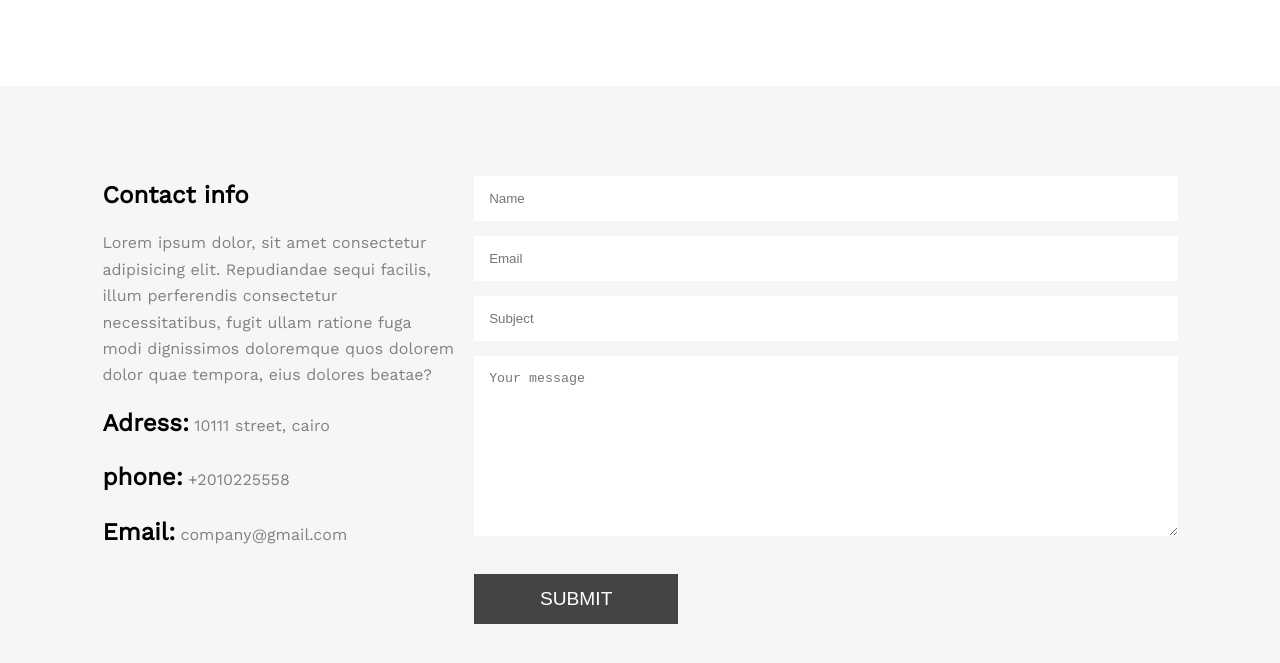
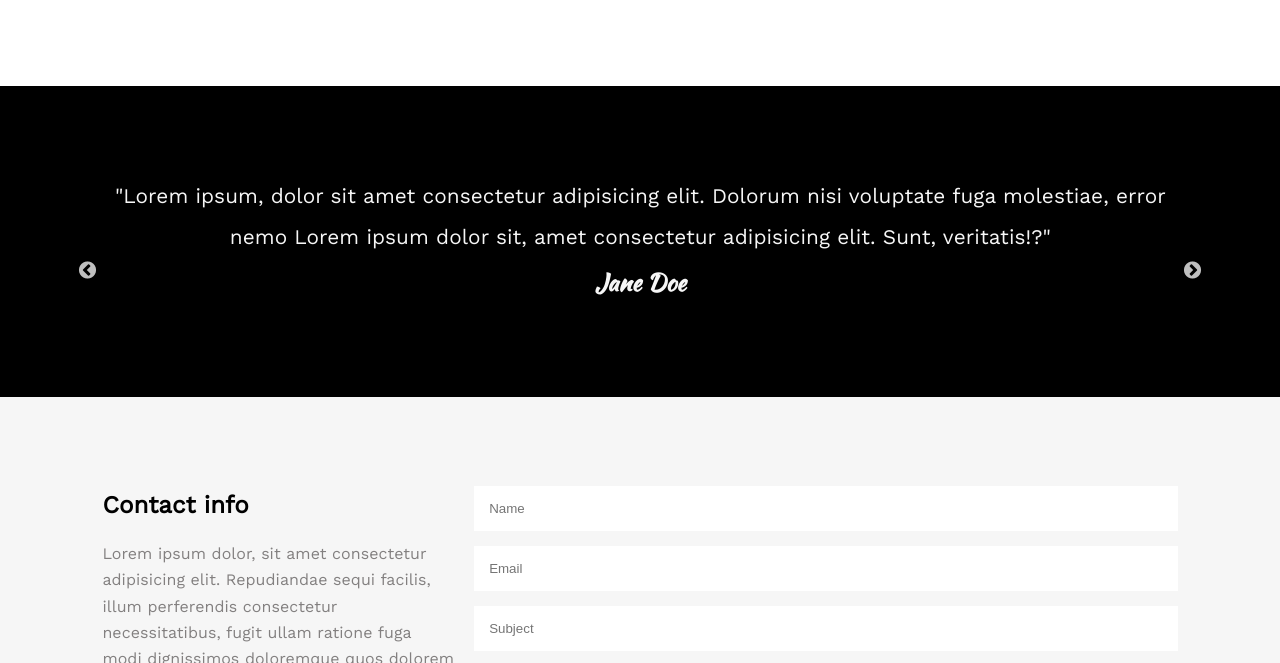
Before and after one commit to ma7aziz/imagine, a plain HTML site: page index.html in a window 1280 px wide. Shown: the part 2345-3008 px from the top of the page. Drawn offline with nearby package versions, Linux system fonts and the light colour scheme.

Commit message:
added crusel

```diff
--- a/index.html
+++ b/index.html
@@ -8,6 +8,10 @@
     <script src="https://kit.fontawesome.com/0a93702e2f.js" crossorigin="anonymous"></script>
     <link rel="stylesheet" href="/style.css">
     <link href="https://fonts.googleapis.com/css?family=Kaushan+Script|Work+Sans&display=swap" rel="stylesheet">
+
+    <!-- slick -->
+    <link rel="stylesheet" type="text/css" href="https://cdnjs.cloudflare.com/ajax/libs/slick-carousel/1.8.1/slick.min.css"/>
+  <link rel="stylesheet" type="text/css" href="https://cdnjs.cloudflare.com/ajax/libs/slick-carousel/1.8.1/slick-theme.min.css"/>
     <title>Imagine</title>
 </head>
 
@@ -142,7 +146,6 @@
                 <img src="./Fact-Sheet-Final-full-set-05.jpg" alt="">
                 <div class="text">
                         <h1>And more ..</h1>
-
                     </div>
             </div>
 
@@ -150,6 +153,29 @@
 
     </section>
 
+    <!-- Testomonials -->
+    <section id="reviews">
+        <div class="slick">
+            <div class="card">
+                <p>"Lorem ipsum, dolor sit amet consectetur adipisicing elit. Dolorum nisi voluptate fuga molestiae, error nemo Lorem ipsum dolor sit, amet consectetur adipisicing elit. Sunt, veritatis!?"</p>
+                <h5>Jon Doe</h5>
+            </div>
+            <div class="card">
+                <p>"Lorem ipsum, dolor sit amet consectetur adipisicing elit. Dolorum nisi voluptate fuga molestiae, error nemo Lorem ipsum dolor sit, amet consectetur adipisicing elit. Sunt, veritatis!?"</p>
+                <h5>Jane Doe</h5>
+            </div>
+            <div class="card">
+                <p>"Lorem ipsum, dolor sit amet consectetur adipisicing elit. Dolorum nisi voluptate fuga molestiae, error nemo Lorem ipsum dolor sit, amet consectetur adipisicing elit. Sunt, veritatis!?"</p>
+                <h5>Jon Doe</h5>
+            </div>
+
+
+        </div>
+
+    </section>
+
+
+    <!-- contact -->
     <section class="contact" id="contact">
         <div class="contact-info">
             <h2>Contact info</h2>
@@ -189,6 +215,23 @@
 
 
 
+  <!-- slick -->
+  <script src="https://cdnjs.cloudflare.com/ajax/libs/jquery/3.2.1/jquery.min.js"></script>
+  <script type="text/javascript" src="https://cdnjs.cloudflare.com/ajax/libs/slick-carousel/1.8.1/slick.min.js"></script>
+
+
+  <script>
+      $('.slick').slick({
+        autoplay: true,
+        autoplaySpeed: 4000,
+
+
+      }
+
+
+
+      );
+  </script>
 </body>
 
 </html>
--- a/style.css
+++ b/style.css
@@ -59,6 +59,9 @@ nav a {
     color: white;
     text-transform: uppercase;
     font-weight: 400;
+}
+nav a:hover {
+    border-bottom: 1px solid #fff;
 }
 @media screen and (max-width: 850px) {
 nav {
@@ -308,3 +311,24 @@ footer ul {
 footer li {
     margin-right: 20px;
 }
+
+#reviews {
+    background: #000000;
+    color: #F6F6F6;
+    line-height: 2;
+    padding: 7% 8%;
+    font-size: 1.3rem;
+    text-align: center;
+
+}
+#reviews .card {
+
+align-items: center;
+width: 50%;
+
+}
+
+#reviews h5 {
+    font-family: 'Kaushan Script', cursive;
+    font-size: 1.5rem;
+}
```
